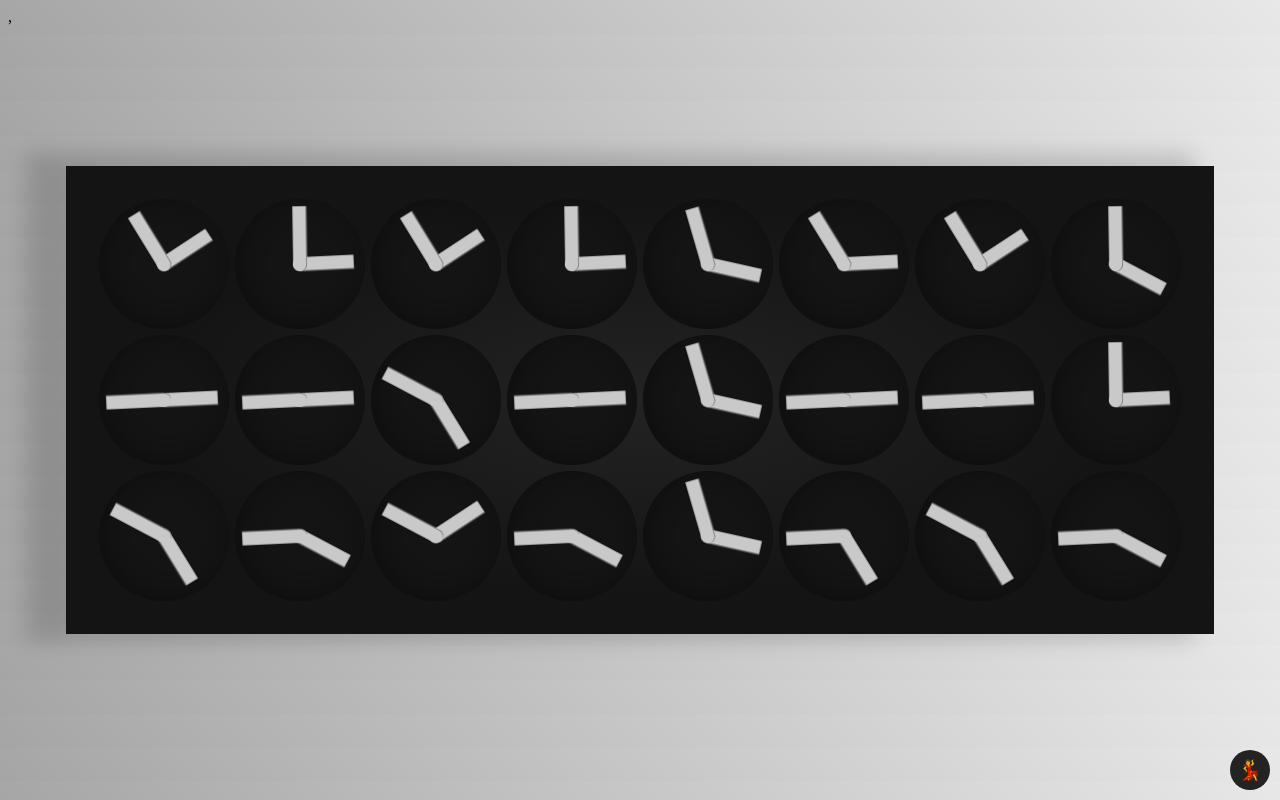
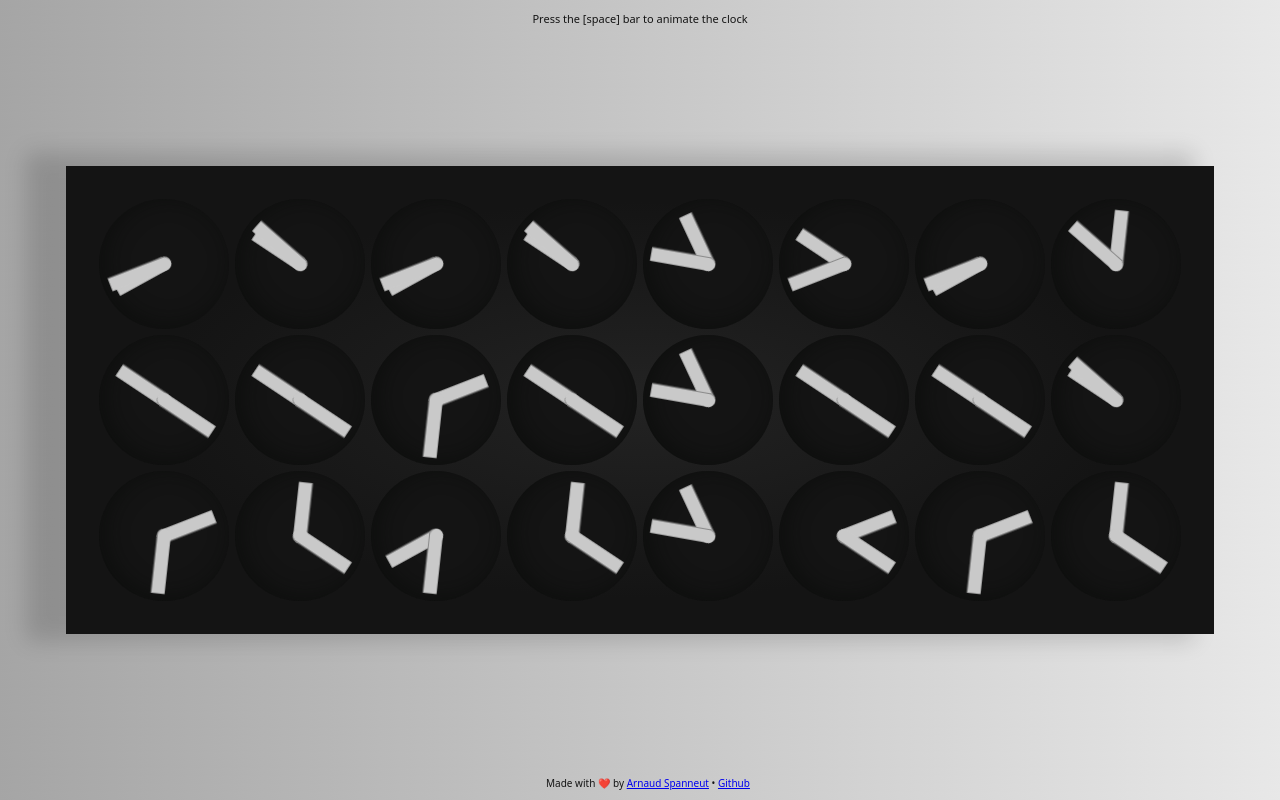
Before and after one commit to ArnaudSpanneut/ClockClock24, a React (Create React App) app: page / in a window 1280 px wide. Built offline with nearby package versions, Linux system fonts and the light colour scheme.

Commit message:
feat: update clock infos and behavior

```diff
--- a/src/components/ClockClock24/ButtonTest.tsx
+++ /dev/null
@@ -1,16 +0,0 @@
-import React from 'react';
-
-export const ButtonTest: React.FC<{
-  onClick: () => void
-}> = ({onClick}) => {
-  return (
-    <div
-      className="clockclock24_test_button"
-      onClick={() => onClick()}
-    >
-      <span role="img" aria-label="dance">
-        💃
-      </span>
-    </div>
-  );
-}
--- a/src/components/ClockClock24/ClockClock24.tsx
+++ b/src/components/ClockClock24/ClockClock24.tsx
@@ -8,6 +8,8 @@ import {
   ANIMATION_TIME,
   CLOCK_PADDING,
   CLOCK_MAX_SIZE,
+  GLOBAL_PADDING_CLOCK,
+  GLOBAL_PADDING_MOBILE_CLOCK,
 } from '../../config';
 
 import './clockClock24.css';
@@ -18,11 +20,10 @@ import {
   getMaxAnimationTime,
   Timeout,
 } from '../../utils';
-import { run, resetTimer } from '../../services/engine';
-import { getTimeTimer } from '../../services/timers';
+import { run, resetTimer } from '../../utils/engine';
+import { getTimeTimer } from '../../utils/timers';
 
 import { Number } from './../Number/Number';
-import { ButtonTest } from './ButtonTest';
 
 const ONE_MILLI = 1000;
 const ONE_MINUTES_IN_MILLI = 60 * ONE_MILLI;
@@ -42,17 +43,18 @@ type ClockClock24State = {
   animationTime: number;
   clockSize: number;
   clockPadding: number;
+  isRunning: boolean;
 };
 
 const getClockSize = (): number => {
   const { clientWidth } = document.body;
-  const paddingClock = clientWidth >= 1100 ? 30 : 10;
+  const paddingClock =
+    clientWidth >= 1100 ? GLOBAL_PADDING_CLOCK : GLOBAL_PADDING_MOBILE_CLOCK;
   const screenClockSize: number =
     (document.body.clientWidth -
       2 * paddingClock -
       2 * CLOCK_PADDING * NB_COLUMN_CLOCKS) /
     NB_COLUMN_CLOCKS;
-
   return screenClockSize < CLOCK_MAX_SIZE ? screenClockSize : CLOCK_MAX_SIZE;
 };
 
@@ -66,10 +68,22 @@ export default class ClockClock24 extends Component<
     clockSize: getClockSize(),
     clockPadding: CLOCK_PADDING,
     animationTime: ANIMATION_TIME,
+    isRunning: false,
   };
 
   componentDidMount(): void {
     this.startNextCycle(1000);
+
+    document.addEventListener(
+      'keydown',
+      ({ keyCode }) => {
+        const isSpaceKey = keyCode === 32;
+        if (isSpaceKey) {
+          this.startCycle();
+        }
+      },
+      false,
+    );
 
     window.addEventListener('resize', () => {
       ReactGA.event({
@@ -100,16 +114,22 @@ export default class ClockClock24 extends Component<
   }
 
   startCycle(): void {
+    if (this.state.isRunning) {
+      return;
+    }
+
     const { animationTime } = this.state;
 
     this.cancelTimeout();
+    this.setState({ isRunning: true });
 
     const sequences = run(this.state.timer, { animationTime });
     const sequencesPromise = sequences.map((timer: Timer) => () =>
       this.animateTimer(timer),
     );
 
-    runSequences(sequencesPromise).then(() => {
+    runSequences(sequencesPromise)
+      .then(() => {
         const lastTimer = last(sequences);
         if (!lastTimer) {
           return null;
@@ -119,6 +139,9 @@ export default class ClockClock24 extends Component<
         this.setState({ timer: clearTimer });
 
         return this.nextTime();
+      })
+      .then(() => {
+        this.setState({ isRunning: false });
       });
   }
 
@@ -132,10 +155,6 @@ export default class ClockClock24 extends Component<
     }
   }
 
-  onAnimateClick(): void {
-    this.startCycle();
-  }
-
   render() {
     const { timer, clockSize } = this.state;
 
@@ -146,7 +165,12 @@ export default class ClockClock24 extends Component<
             <Number key={index} numberLines={number} options={{ clockSize }} />
           ))}
         </div>
-        <ButtonTest onClick={() => this.onAnimateClick()} />
+        <p
+          className="clockclock24_instruction"
+          onClick={() => this.startCycle()}
+        >
+          Press the [space] bar to animate the clock
+        </p>
       </div>
     );
   }
--- a/src/components/ClockClock24/clockClock24.css
+++ b/src/components/ClockClock24/clockClock24.css
@@ -1,18 +1,12 @@
-.clockclock24_test_button {
+.clockclock24_instruction {
   position: absolute;
-  bottom: var(--clock-phone-padding);
-  right: var(--clock-phone-padding);
-  height: 40px;
-  line-height: 40px;
-  width: 40px;
-  background: #232323;
-  border-radius: 50%;
-  outline: inherit;
-  border: none;
-  text-transform: uppercase;
-  font-size: 20px;
-  font-weight: 600;
+  top: 0;
+  left: 0;
+  width: 100%;
+  font-size: 11px;
   text-align: center;
+  color: var(--clock-backgound-color);
+  font-family: var(--font-family);
 }
 .clockclock24 {
   display: flex;
--- a/src/config.ts
+++ b/src/config.ts
@@ -1,4 +1,6 @@
-export const NB_COLUMN_CLOCKS = 8
-export const ANIMATION_TIME = 10000
+export const NB_COLUMN_CLOCKS = 8;
+export const ANIMATION_TIME = 11000;
 export const CLOCK_MAX_SIZE = 130;
 export const CLOCK_PADDING = 3;
+export const GLOBAL_PADDING_CLOCK = 30;
+export const GLOBAL_PADDING_MOBILE_CLOCK = 50;
--- a/src/index.css
+++ b/src/index.css
@@ -4,6 +4,7 @@
   --clock-padding: 30px;
   --clock-phone-padding: 10px;
   --clock-small-padding: 3px;
+  --font-family: system-ui;
 }
 
 html {
@@ -29,6 +30,16 @@ html {
   margin-top: 10px;
   display: block;
 }
+.global_info {
+  position: absolute;
+  bottom: 0;
+  bottom: right;
+  width: 100%;
+  font-size: 10px;
+  font-family: var(--font-family);
+  text-align: center;
+  color: var(--clock-backgound-color);
+}
 .clockclock24 {
   position: absolute;
   top: 50%;
--- a/src/index.tsx
+++ b/src/index.tsx
@@ -17,8 +17,29 @@ ReactDOM.render(
         🔄
       </span>
     </div>
-    ,
     <ClockClock24 />
+    <p className="global_info">
+      Made with{' '}
+      <span role="img" aria-label="heart">
+        ❤️
+      </span>{' '}
+      by{' '}
+      <a
+        href="http://arnaudspanneut.com/"
+        target="_blank"
+        rel="noopener noreferrer"
+      >
+        Arnaud Spanneut
+      </a>{' '}
+      •{' '}
+      <a
+        href="https://github.com/ArnaudSpanneut/ClockClock24"
+        target="_blank"
+        rel="noopener noreferrer"
+      >
+        Github
+      </a>
+    </p>
   </div>,
   document.getElementById('root'),
 );
```
Also changed, not shown: src/utils/engine.ts (renamed from src/services/engine.ts), src/utils/timers.ts (renamed from src/services/timers.ts), 1 other file (tests, documents, lock files or other folders). Lines whose indentation alone changed are shown as unchanged.
